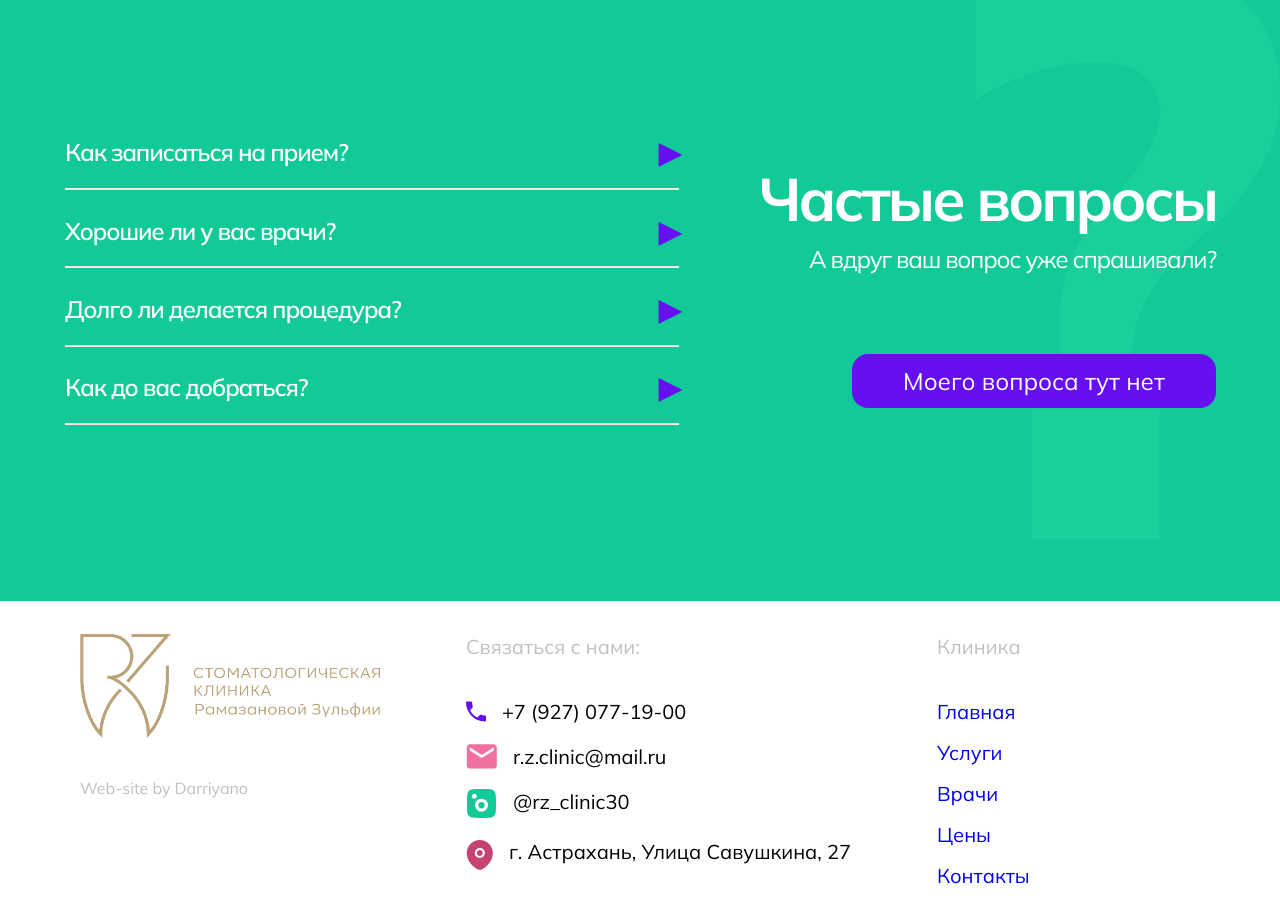
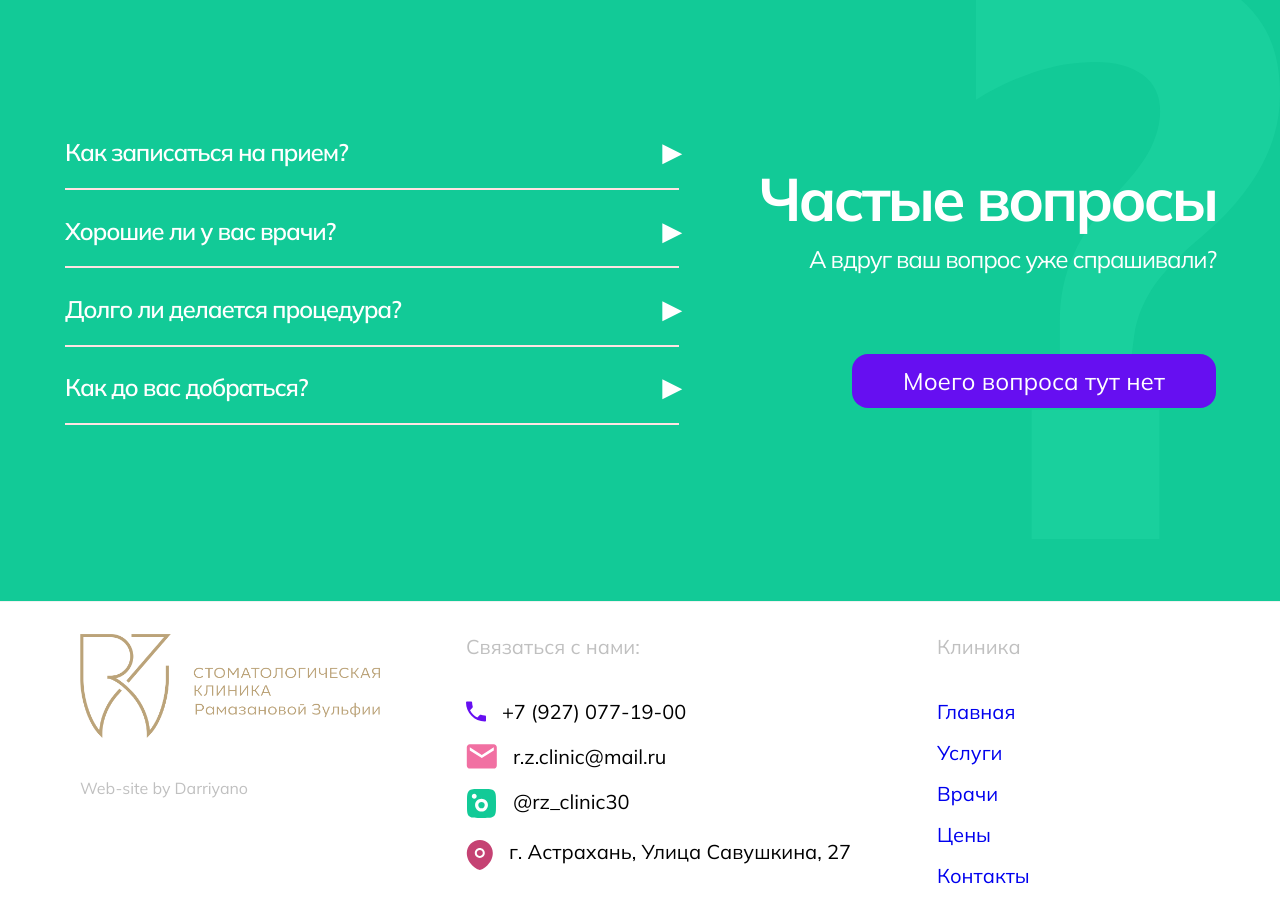
Before and after one commit to Darriyano/rzclinic_landing, a React (Create React App) app: page / in a window 1280 px wide. Shown: the part 2660-3580 px from the top of the page. Built offline with nearby package versions, Linux system fonts and the light colour scheme.

Commit message:
Update main-mage-questions.css

```diff
--- a/src/styles/main-mage-questions.css
+++ b/src/styles/main-mage-questions.css
@@ -50,10 +50,6 @@
 
 .textframe summary::after {
     content: "▶";
-    color: #660FF1;
-    font-size: 1.2em;
-    position: absolute;
-    right: 0;
     transition: transform 0.3s ease;
 }
 
```
